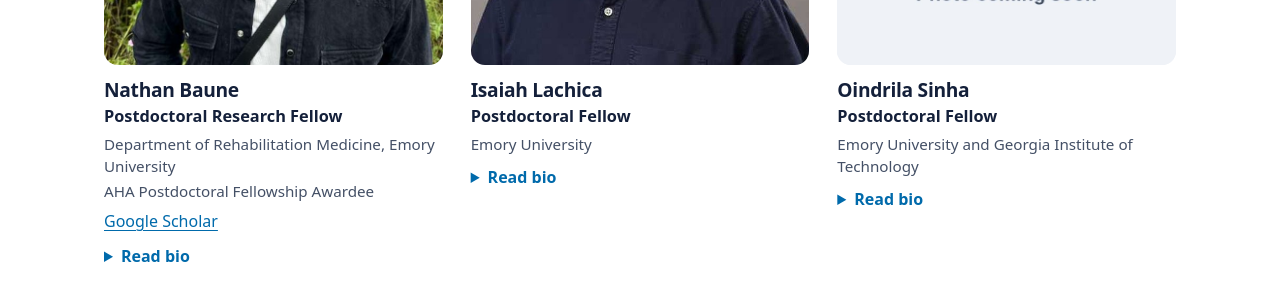
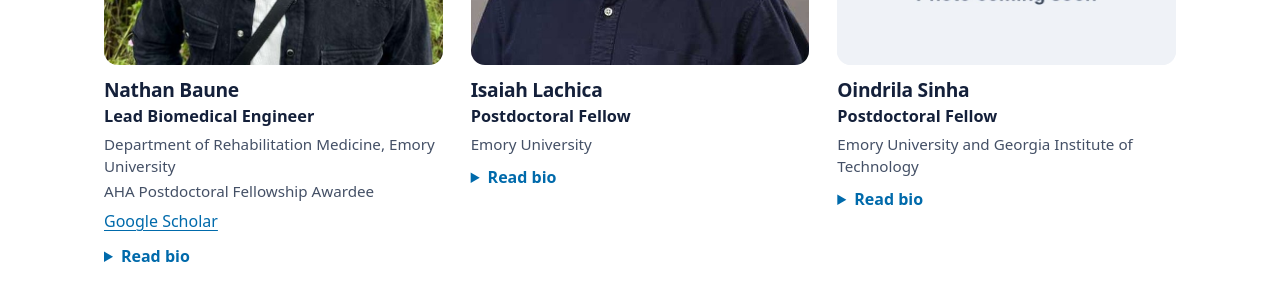
Before and after one commit to npresearchlab/npresearchlab.github.io, a Jekyll site: the page built from people.html, in a window 1280 px wide and 900 px high, scrolled down 1206 px. Shown: the part 155-455 px from the top of the window. Built offline with Jekyll 4.4.1, drawn with Linux system fonts in a browser that asks for light colours; some web fonts are replaced.

Commit message:
People: Nathan Baune is Lead Biomedical Engineer
Co-Authored-By: Claude Opus 5.5 <noreply@anthropic.com>
Claude-Session: https://claude.ai/code/session_01A6YfpnrJqQKYAxW4w34cR4

```diff
--- a/_data/members.yml
+++ b/_data/members.yml
@@ -6,7 +6,7 @@
 # To move someone to alumni: delete their block here and add a line to alumni.yml.
 
 - name: Nathan Baune
-  role: Postdoctoral Research Fellow
+  role: Lead Biomedical Engineer
   group: Research staff, postdocs, and graduate students
   affiliation: Department of Rehabilitation Medicine, Emory University
   honors: AHA Postdoctoral Fellowship Awardee
```
